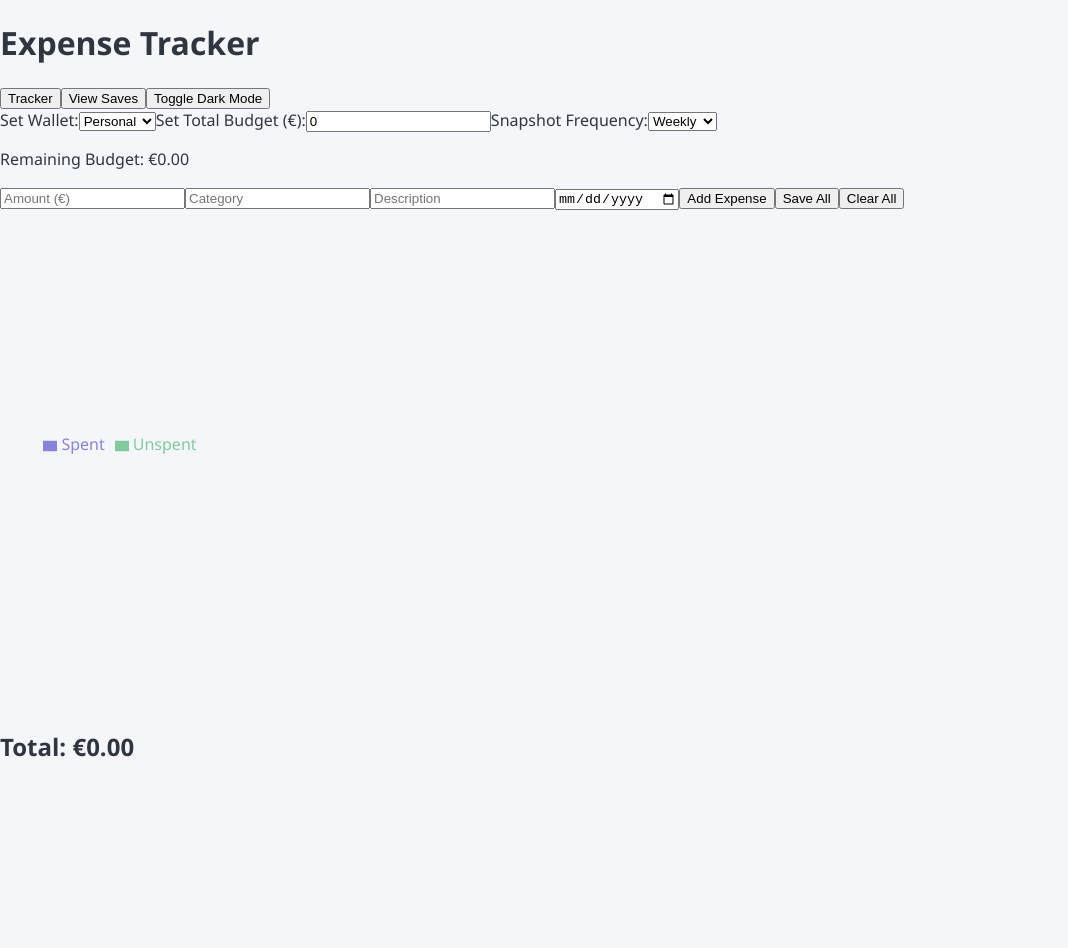
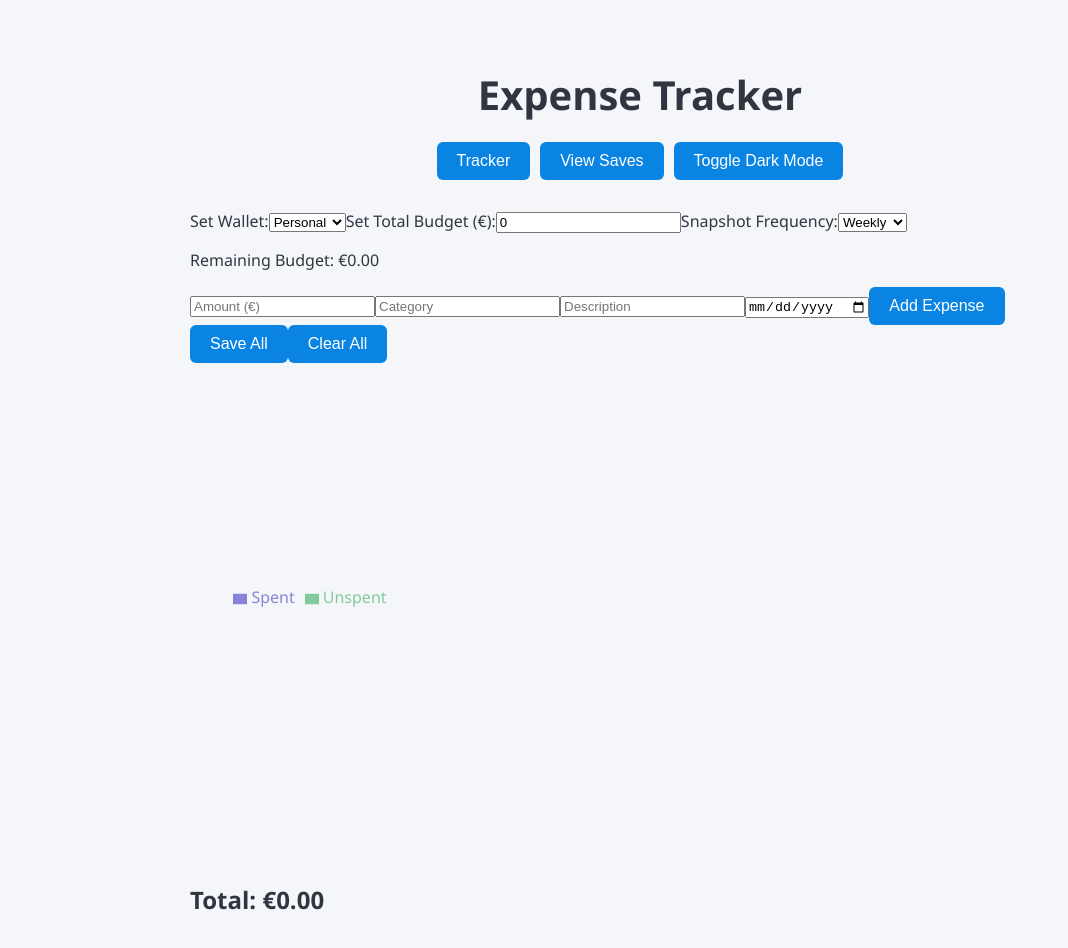
Before and after one commit to tiernanraftery/expense-app-project, a React (Create React App) app: page / in a window 1280 px wide. Shown: the top 948 px of the page, without its empty margins (0-1068 px from the left). Before the commit the page ends 800 px from the top, so only its background shows below. Built offline with nearby package versions, Linux system fonts and the light colour scheme.

Commit message:
begin css

```diff
--- a/src/App.css
+++ b/src/App.css
@@ -28,3 +28,34 @@ body.dark-mode {
   --danger-hover: #fab1a0;
   --clicked: #55efc4;
 }
+
+.app-container {
+  max-width: 900px;
+  margin: auto;
+  padding: 40px 20px;
+}
+
+.app-title {
+  text-align: center;
+  font-size: 2.5rem;
+  margin-bottom: 20px;
+  color: var(--text);
+}
+
+.nav-buttons {
+  display: flex;
+  justify-content: center;
+  gap: 10px;
+  margin-bottom: 30px;
+}
+
+button {
+  padding: 10px 20px;
+  border: none;
+  background-color: var(--button-bg);
+  color: white;
+  font-size: 1rem;
+  border-radius: 6px;
+  cursor: pointer;
+  transition: background-color 0.3s ease;
+}
```
